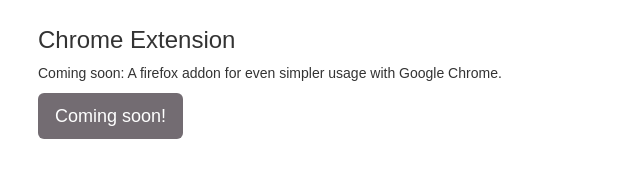
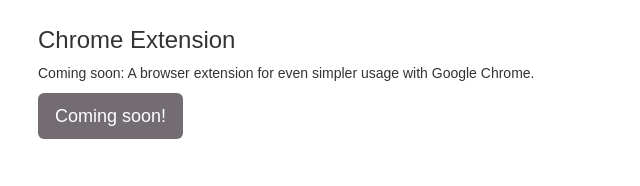
Before and after one commit to ExtPlug/extplug.github.io, a plain HTML site: page index.html in a window 1280 px wide. Shown: the part 316-502 px from the top of the page, 617-1257 px from the left. Drawn offline with nearby package versions, Linux system fonts and the light colour scheme.

Commit message:
firefox addon for chrome

```diff
--- a/index.html
+++ b/index.html
@@ -71,7 +71,7 @@
         <div class="col-md-6">
           <h3>Chrome Extension</h3>
           <p>
-            Coming soon: A firefox addon for even simpler usage with Google
+            Coming soon: A browser extension for even simpler usage with Google
             Chrome.
           </p>
           <p>
```
